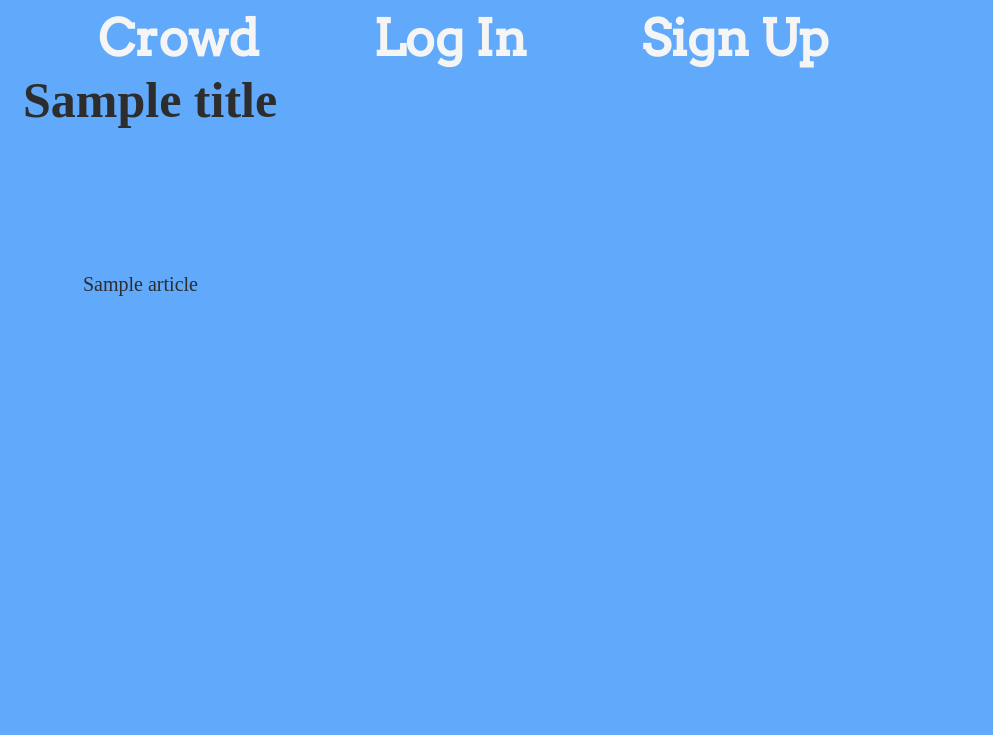
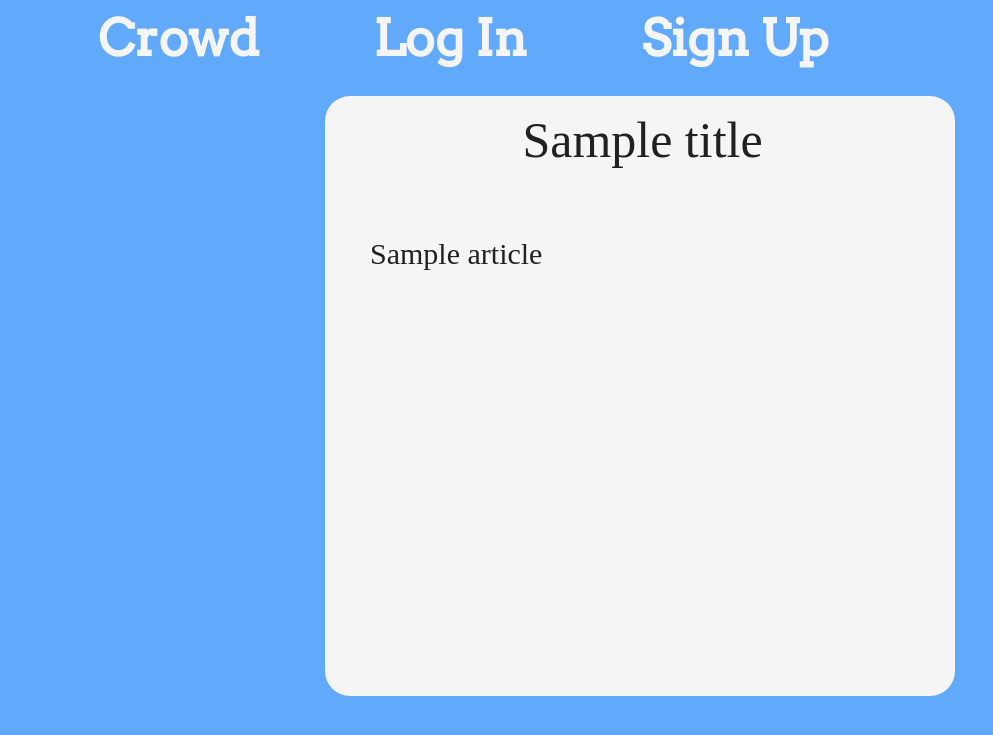
Before and after one commit to khalilmcfarlane/CS1520-Semester-Project, a Flask app: template templates/post.html in a window 1280 px wide. Shown: the top 735 px of the page, without its empty margins (0-993 px from the left). Run offline with Flask 2, Linux system fonts and the light colour scheme; the template is opened without the code that fills it: most values are stand-ins (such as "Sample title", 1, 10 or a date in 2020).

Commit message:
Finished basic posting css

```diff
--- a/main.py
+++ b/main.py
@@ -3,7 +3,6 @@ import user
 import post
 from google.cloud import datastore
 from flask import flash, redirect, render_template, request, url_for
-from forms_manager import *
 um = user.User_manager()
 post = post.PostsManager()
 
@@ -45,14 +44,9 @@ def login():
 
 @app.route('/create', methods=['GET', 'POST'])
 def create_post():
-    #form = NewPostForm(flask.request.form)
     if flask.request.method == 'POST':
         title = flask.request.form['title']
         article = flask.request.form['article']
-        #title = form.title.data
-        #article = form.article.data
-
-        #if title and article:
         post.store_post(title, article)
         return redirect('/post/%s' %title)
 
--- a/static/css/create-post.css
+++ b/static/css/create-post.css
@@ -6,9 +6,6 @@ nav ul {
     margin: 0;
     padding: 0;
     list-style: none;
-    /*
-    background-color: #3f37c9;
-    */
 }
 
 nav {
--- a/static/css/post.css
+++ b/static/css/post.css
@@ -6,9 +6,6 @@ nav ul {
     margin: 0;
     padding: 0;
     list-style: none;
-    /*
-    background-color: #3f37c9;
-    */
 }
 
 nav {
@@ -50,33 +47,43 @@ nav a::before {
     transition: all ease-in-out 250ms;
   }
 
-  nav a:hover::before {
+nav a:hover::before {
     width: 100%;
   }
 
+.post {
+    background-color: whitesmoke;
+    width: 50px;
+    min-width: 600px;
+    height: 600px;
+    display: block;
+    margin: auto;
+    padding-left: 30px;
+    border-radius: 25px;
+}
+
 .title,
 .content {
-    width: 100%;
-    min-height: 100px;
+
     height: auto;
     outline: none;
     font-size: 50px;
-    font-weight: 600;
-    color: #2d2d2d;
+    color: #212121;
     resize: none;
-    border: none;
-    margin-top: 30px;
+    margin-top: 70px;
+    margin-right: 25px;
     padding: 15px;
-    border-radius: 10px;
+}
+
+.title {
+    font-size: 50px;
+    text-align: center;
 }
 
 
 .content {
-    height: 200px;
-    font-size: 20px;
+    font-size: 30px;
     margin-top: 20px;
-    line-height: 30px;
     font-weight: 500;
     padding-bottom: 100px;
-    white-space: pre-wrap;
 }
--- a/templates/post.html
+++ b/templates/post.html
@@ -20,12 +20,14 @@
             </ul>
         </nav>
         <br>
-        <div class="title">
-            {{title}}
-        </div>
-        <br>
-        <div class="content">
-            {{article}}
+        <div class="post">
+            <div class="title">
+                {{title}}
+            </div>
+            <br>
+            <p class="content">
+                {{article}}
+            </p>
         </div>
     </body>
 </html>
```
Also changed, not shown: static/css/style.css (+0 -10 lines).
